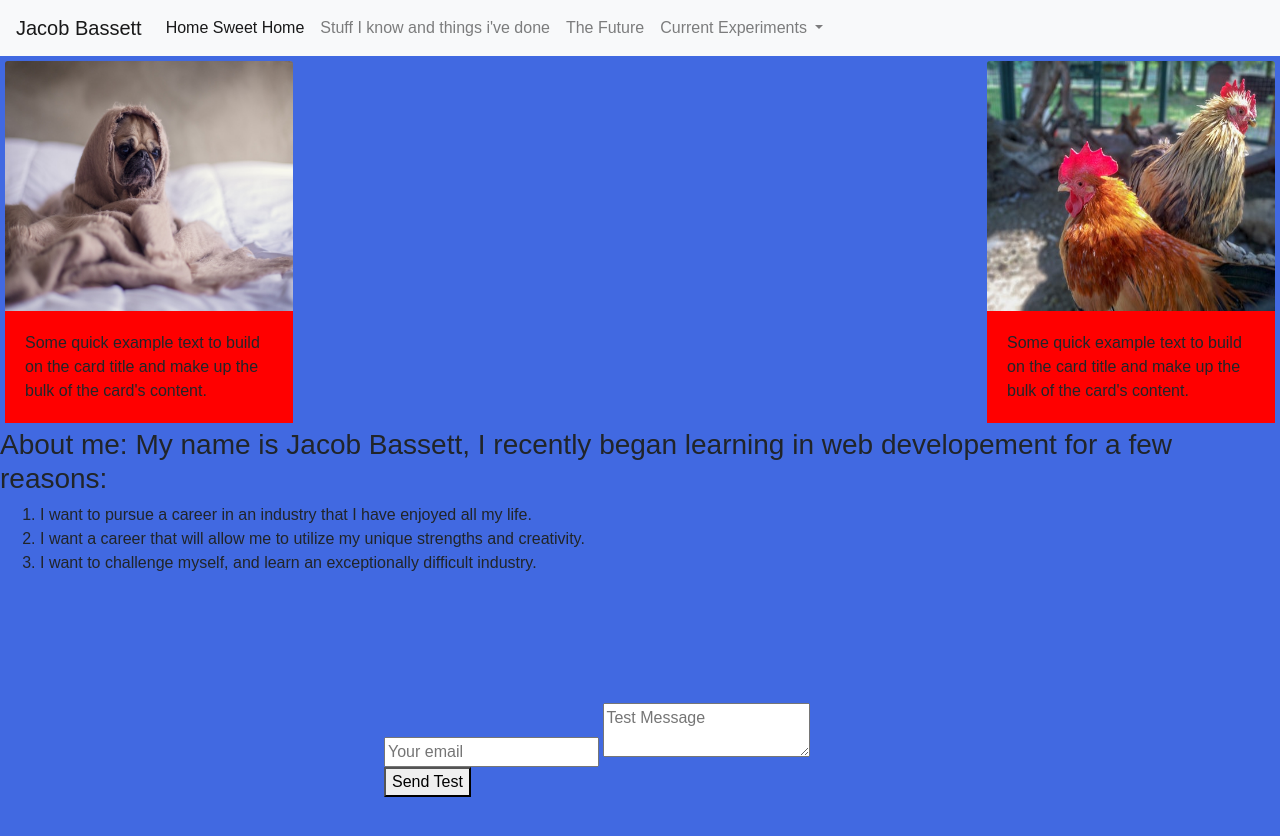
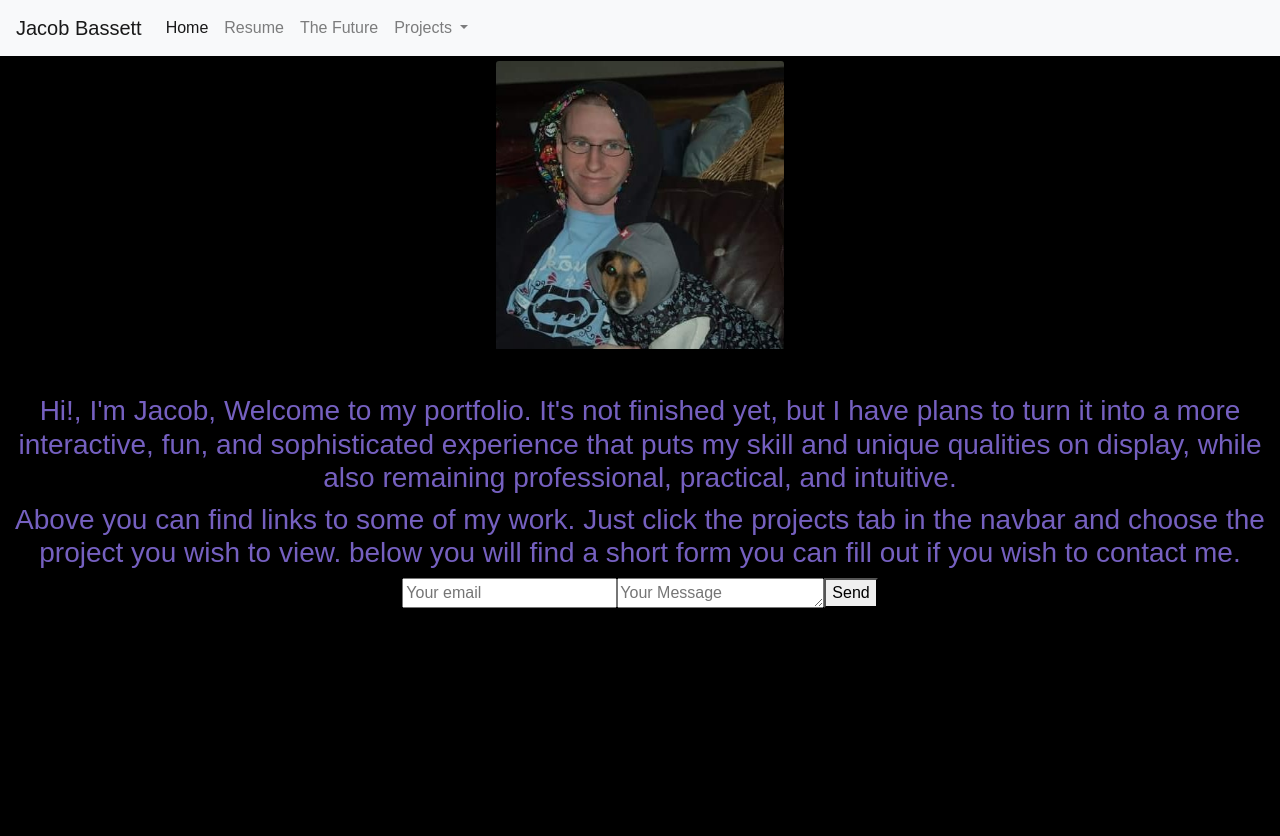
Before and after one commit to bassettpro/Bassettpro.github.io, a plain HTML site: page index.html in a window 1280 px wide. After the commit the page ends 800 px from the top, so only its background shows below. Drawn offline with nearby package versions, Linux system fonts and the light colour scheme; a web font is replaced by a local one.

Commit message:
new updates

```diff
--- a/CSS/body.css
+++ b/CSS/body.css
@@ -1,30 +1,22 @@
 body{
-    background: var(--blue);
+    background: var(--black);
     font-family: var(--font-one);
+    color: rgb(117, 96, 192);
 }
 .container {
 display: flex;
-justify-content: space-between;
+justify-content: center;
 max-width: 100%;
 padding: 5px;
 
-margin-left: 0px;
 }
-
-.card-1{
-width: 400px;
-
+.about-me {
+    text-align: center;
+    list-style-position: inside;
 }
-
-.card-2{
-width: 400px;
-margin-right: 0px;
-
+form{
+   display: flex;
+    margin: 0px;
+   justify-content: center;
+   height: 30px;
 }
-.card-img-top{
-height: 250px;
-}
-
-.card-body{
-background-color: red;
-}
--- a/CSS/contact.css
+++ b/CSS/contact.css
@@ -1,5 +1 @@
 form{
-    margin: 30%;
-    margin-top: 10%;
-    justify-content: center;
-    }
--- a/index.html
+++ b/index.html
@@ -24,22 +24,22 @@
       <div class="collapse navbar-collapse" id="navbarNavDropdown">
         <ul class="navbar-nav">
           <li class="nav-item active">
-            <a class="nav-link" href="#">Home Sweet Home <span class="sr-only">(current)</span></a>
+            <a class="nav-link" href="#">Home  <span class="sr-only">(current)</span></a>
           </li>
           <li class="nav-item">
-            <a class="nav-link" href="#">Stuff I know and things i've done</a>
+            <a class="nav-link" href="#">Resume</a>
           </li>
           <li class="nav-item">
             <a class="nav-link" href="#">The Future</a>
           </li>
           <li class="nav-item dropdown">
             <a class="nav-link dropdown-toggle" href="#" id="navbarDropdownMenuLink" role="button" data-toggle="dropdown" aria-haspopup="true" aria-expanded="false">
-              Current Experiments
+              Projects
             </a>
             <div class="dropdown-menu" aria-labelledby="navbarDropdownMenuLink">
               <a class="dropdown-item" href="https://codepen.io/bassettpro/pen/PvweRW" Target="_blank">The Creature</a>
               <a class="dropdown-item" href="https://bassettpro.github.io/Static-Layout/" Target="_blank">The clone</a>
-              <a class="dropdown-item" href="#">The Crypt</a>
+              <a class="dropdown-item" href="https://bassettproapi.firebaseapp.com">The Crypt</a>
             </div>
           </li>
         </ul>
@@ -49,33 +49,25 @@
     <!--card-->
 
     <div class="card-1" style="width: 18rem;">
-        <img src="./assets/pug.jpg" class="card-img-top" alt="...">
+        <img src="./assets/Me+Ollie.jpg.jpg" class="card-img-top" alt="...">
         <div class="card-body">
-          <p class="card-text">Some quick example text to build on the card title and make up the bulk of the card's content.</p>
         </div>
-      </div>
-
-
-    <div class="card-2" style="width: 18rem;">
-      <img src="./assets/chicken.jpg" class="card-img-top" alt="...">
-      <div class="card-body">
-        <p class="card-text">Some quick example text to build on the card title and make up the bulk of the card's content.</p>
       </div>
     </div>
 
-  </div>
-  <h3>About me: My name is Jacob Bassett, I recently began learning in web developement for a few reasons:</h3>
-  <ol>
-    <li>I want to pursue a career in an industry that I have enjoyed all my life.</li>
-    <li>I want a career that will allow me to utilize my unique strengths and creativity.</li>
-    <li>I want to challenge myself, and learn an exceptionally difficult industry.</li>
-  </ol>
+      <!--about me-->
+<div class="about-me">
+  <h3> Hi!, I'm Jacob, Welcome to my portfolio. It's not finished yet, but I have plans to turn it into a more interactive, fun, and sophisticated experience that puts my skill and unique qualities on display, while also remaining professional, practical, and intuitive. </h3>
+  <h3> Above you can find links to some of my work. Just click the projects tab in the navbar and choose the project you wish to view. below you will find a short form you can fill out if you wish to contact me.</h3>
+
+</div>
+
 
 <!--Form-->
-<form method="POST" action="https://formspree.io/bassettpro1@gmail.com">
+<form id="form" method="POST" action="https://formspree.io/bassettpro1@gmail.com">
   <input type="email" name="email" placeholder="Your email">
-  <textarea name="message" placeholder="Test Message"></textarea>
-  <button type="submit">Send Test</button>
+  <textarea name="message" placeholder="Your Message"></textarea>
+  <button type="submit">Send</button>
 </form>
 
 
```
Also changed, not shown: assets/Me+Ollie.jpg.jpg (added), assets/penta.jpg (added).
